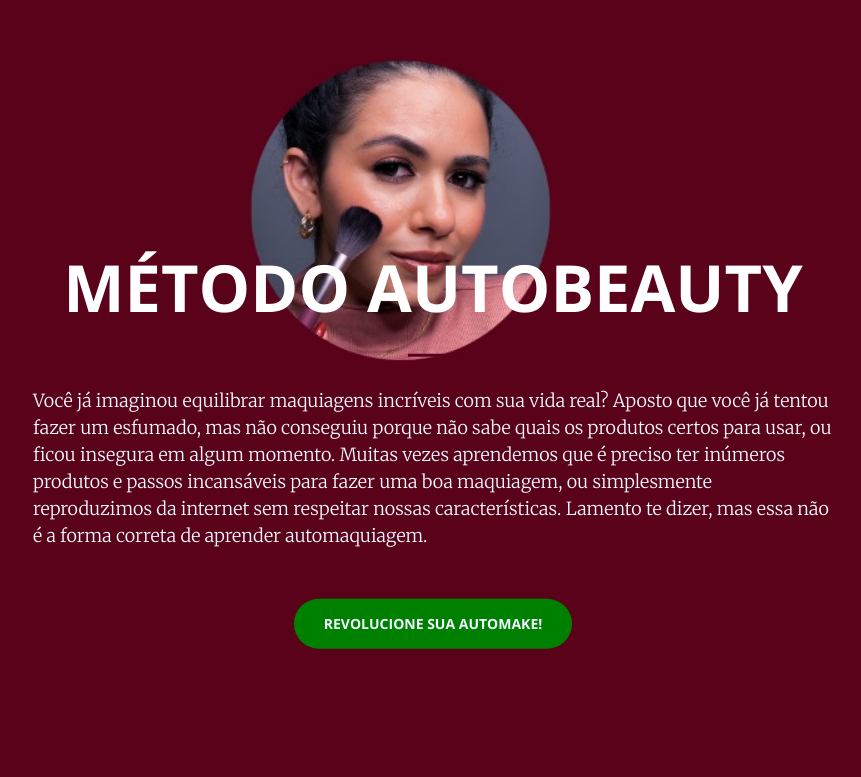
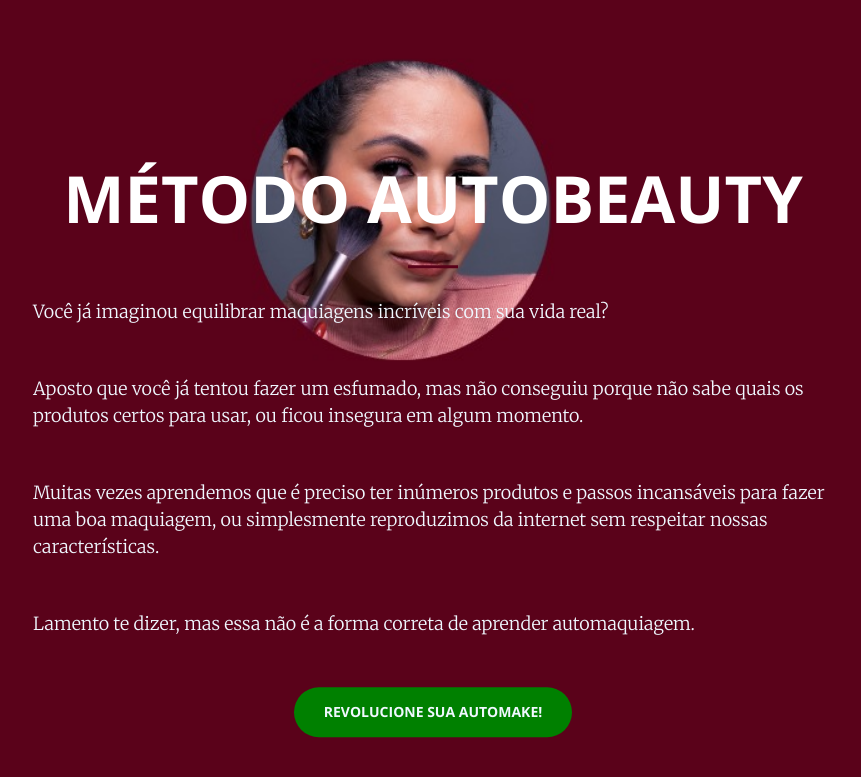
Before and after one commit to kellyeudenia/business-woman, a Jekyll site: the page built from index.html, in a window 1280 px wide and 900 px high. Shown: the top 777 px of the window, without its empty margins (207-1068 px from the left). Built offline with Jekyll 4.4.1, drawn with Linux system fonts in a browser that asks for light colours.

Commit message:
Setup para a página de vendas.

```diff
--- a/_includes/header.html
+++ b/_includes/header.html
@@ -3,10 +3,10 @@
         <div class="header-content-inner">
             <h1>MÉTODO AUTOBEAUTY</h1>
             <hr>
-            <p style="color: aliceblue; text-align: left;" >Você já imaginou equilibrar maquiagens incríveis com sua vida real?
-                Aposto que você já tentou fazer um esfumado, mas não conseguiu porque não sabe quais os produtos certos para usar, ou ficou insegura em algum momento.
-                Muitas vezes aprendemos que é preciso ter inúmeros produtos e passos incansáveis para fazer uma boa maquiagem, ou simplesmente reproduzimos da internet sem respeitar nossas características.
-                Lamento te dizer, mas essa não é a forma correta de aprender automaquiagem.</p>
+            <p style="color: aliceblue; text-align: left;" >Você já imaginou equilibrar maquiagens incríveis com sua vida real?</p>
+            <p style="color: aliceblue; text-align: left;" >Aposto que você já tentou fazer um esfumado, mas não conseguiu porque não sabe quais os produtos certos para usar, ou ficou insegura em algum momento. </p>
+            <p style="color: aliceblue; text-align: left;" >Muitas vezes aprendemos que é preciso ter inúmeros produtos e passos incansáveis para fazer uma boa maquiagem, ou simplesmente reproduzimos da internet sem respeitar nossas características. </p>
+            <p style="color: aliceblue; text-align: left;" >Lamento te dizer, mas essa não é a forma correta de aprender automaquiagem.</p>
                 <a href="https://pay.hotmart.com/F76815503F" class="btn btn-default btn-xl wow tada" style="background-color: #008000; color: aliceblue;" target="_blank">REVOLUCIONE SUA AUTOMAKE!</a>
         </div>
     </div>
```
